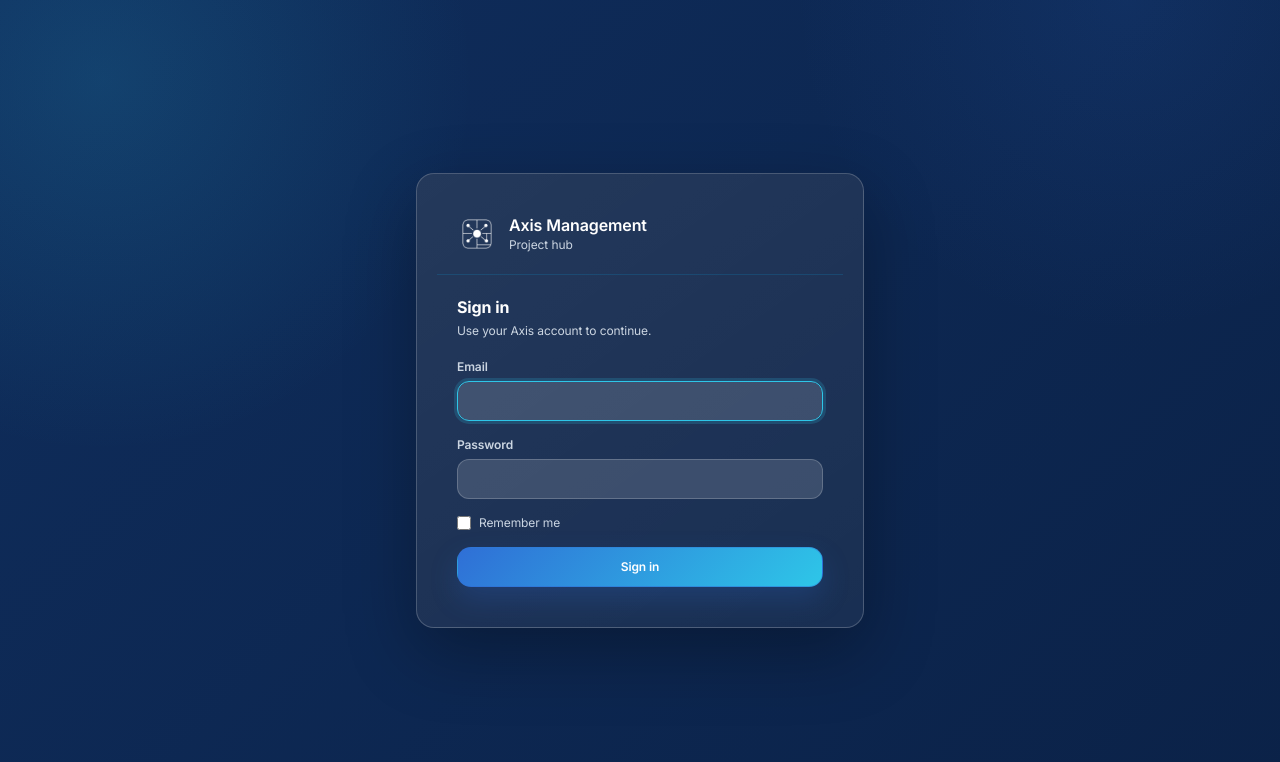
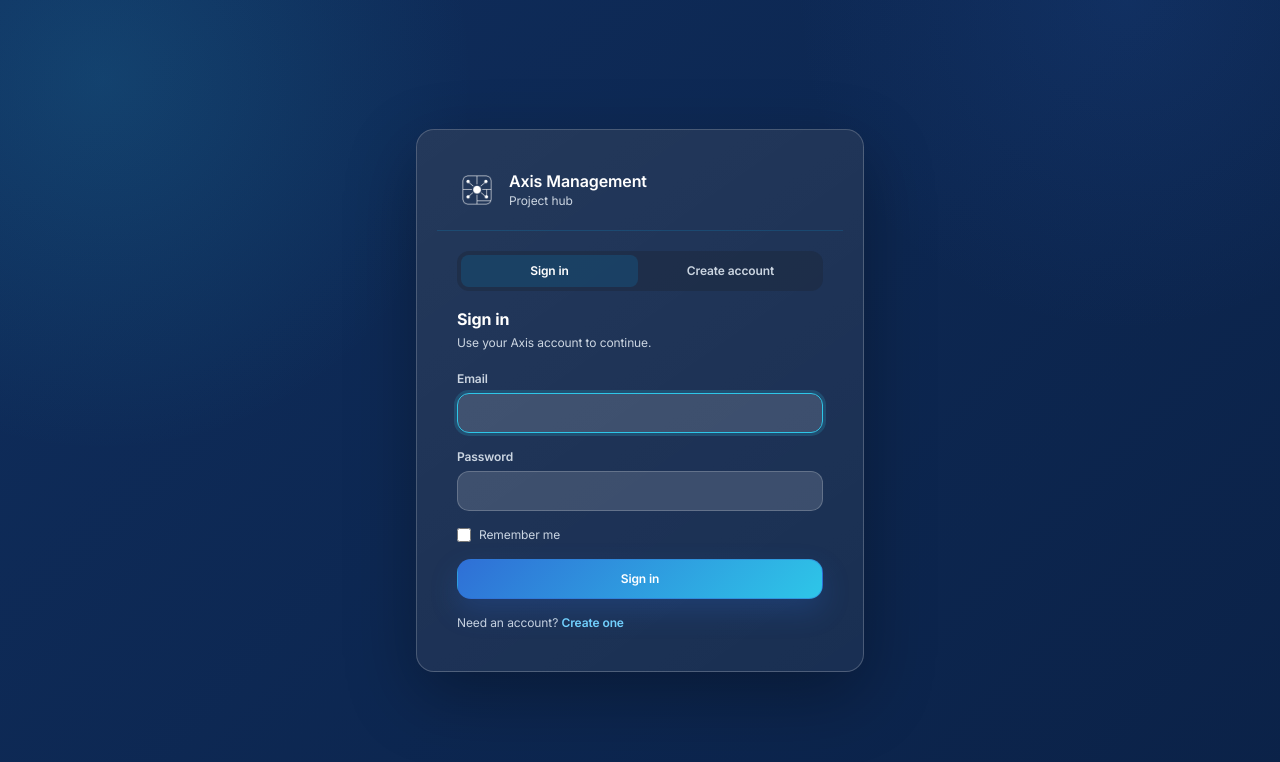
Before and after one commit to Rathana17-Ab/Axis-Management, a Laravel app: page /login in a window 1280 px wide. Shown: the top 762 px of the page. Run offline with Laravel 12, Linux system fonts and the light colour scheme; style sheets or scripts are compiled from the project's sources.

Commit message:
Add self-service account creation on the sign-in page
Adds Sign in / Create account tabs in the existing login card, a validated registration endpoint that creates active accounts and signs them in, a per-IP registration throttle, feature tests, and rebuilt Vite assets.

```diff
--- a/app/Http/Controllers/AuthenticatedSessionController.php
+++ b/app/Http/Controllers/AuthenticatedSessionController.php
@@ -14,9 +14,11 @@ class AuthenticatedSessionController extends Controller
     /**
      * Show the workspace sign-in form.
      */
-    public function create(): View
+    public function create(Request $request): View
     {
-        return view('axis.login');
+        return view('axis.login', [
+            'mode' => $request->routeIs('register') ? 'register' : 'login',
+        ]);
     }
 
     /**
--- a/app/Providers/AppServiceProvider.php
+++ b/app/Providers/AppServiceProvider.php
@@ -40,5 +40,9 @@ class AppServiceProvider extends ServiceProvider
                 Limit::perMinute(30)->by('ip:'.$request->ip()),
             ];
         });
+
+        RateLimiter::for('register', function (Request $request): Limit {
+            return Limit::perMinute(6)->by('register:'.$request->ip());
+        });
     }
 }
--- a/resources/views/axis/login.blade.php
+++ b/resources/views/axis/login.blade.php
@@ -1,6 +1,6 @@
 @extends('layouts.auth')
 
-@section('title', 'Sign in — Axis Management')
+@section('title', $mode === 'register' ? 'Create account — Axis Management' : 'Sign in — Axis Management')
 
 @section('content')
     <main class="flex-1 flex items-center justify-center px-4 py-10">
@@ -18,8 +18,26 @@
             </div>
 
             <div class="px-5 py-5">
-                <h1 id="login-title" class="text-base font-bold text-white">Sign in</h1>
+                <nav class="grid grid-cols-2 gap-1 rounded-xl bg-slate-800/50 p-1" aria-label="Account access">
+                    <a href="{{ route('login') }}" @class([
+                        'rounded-lg px-3 py-2 text-center text-xs font-semibold',
+                        'bg-sky-500/15 text-white' => $mode === 'login',
+                        'text-slate-400 hover:text-white' => $mode !== 'login',
+                    ]) @if ($mode === 'login') aria-current="page" @endif>Sign in</a>
+                    <a href="{{ route('register') }}" @class([
+                        'rounded-lg px-3 py-2 text-center text-xs font-semibold',
+                        'bg-sky-500/15 text-white' => $mode === 'register',
+                        'text-slate-400 hover:text-white' => $mode !== 'register',
+                    ]) @if ($mode === 'register') aria-current="page" @endif>Create account</a>
+                </nav>
+
+                @if ($mode === 'register')
+                    <h1 id="login-title" class="text-base font-bold text-white mt-4">Create account</h1>
+                    <p class="text-xs text-slate-400 mt-1">Choose your sign-in details to start using Axis.</p>
+                @else
+                    <h1 id="login-title" class="text-base font-bold text-white mt-4">Sign in</h1>
                     <p class="text-xs text-slate-400 mt-1">Use your Axis account to continue.</p>
+                @endif
 
                 @if ($errors->any())
                     <div class="mt-4 text-xs text-rose-200 bg-rose-500/10 border border-rose-400/30 rounded-xl px-3 py-2" role="alert">
@@ -27,6 +45,54 @@
                     </div>
                 @endif
 
+                @if ($mode === 'register')
+                    <form method="POST" action="{{ route('register.store') }}" class="mt-5 space-y-4">
+                        @csrf
+
+                        <div>
+                            <label for="register-name" class="block text-xs font-semibold text-slate-400 mb-1.5">Name</label>
+                            <input id="register-name" name="name" type="text" value="{{ old('name') }}" autocomplete="name" autofocus
+                                   aria-invalid="@error('name') true @else false @enderror"
+                                   class="axis-input w-full h-10 px-3 text-sm">
+                            @error('name')
+                                <p class="axis-field__error">{{ $message }}</p>
+                            @enderror
+                        </div>
+
+                        <div>
+                            <label for="register-email" class="block text-xs font-semibold text-slate-400 mb-1.5">Email</label>
+                            <input id="register-email" name="email" type="email" value="{{ old('email') }}" autocomplete="username"
+                                   aria-invalid="@error('email') true @else false @enderror"
+                                   class="axis-input w-full h-10 px-3 text-sm">
+                            @error('email')
+                                <p class="axis-field__error">{{ $message }}</p>
+                            @enderror
+                        </div>
+
+                        <div>
+                            <label for="register-password" class="block text-xs font-semibold text-slate-400 mb-1.5">Password</label>
+                            <input id="register-password" name="password" type="password" autocomplete="new-password"
+                                   aria-invalid="@error('password') true @else false @enderror"
+                                   class="axis-input w-full h-10 px-3 text-sm">
+                            @error('password')
+                                <p class="axis-field__error">{{ $message }}</p>
+                            @enderror
+                        </div>
+
+                        <div>
+                            <label for="register-password-confirmation" class="block text-xs font-semibold text-slate-400 mb-1.5">Confirm password</label>
+                            <input id="register-password-confirmation" name="password_confirmation" type="password" autocomplete="new-password"
+                                   class="axis-input w-full h-10 px-3 text-sm">
+                        </div>
+
+                        <button type="submit" class="btn-primary-glass h-10 w-full text-xs font-semibold">Create account</button>
+                    </form>
+
+                    <p class="mt-4 text-xs text-slate-400">
+                        Already have an account?
+                        <a href="{{ route('login') }}" class="font-semibold text-sky-300 hover:text-sky-200">Sign in</a>
+                    </p>
+                @else
                     <form method="POST" action="{{ route('login.store') }}" class="mt-5 space-y-4">
                         @csrf
 
@@ -57,6 +123,12 @@
 
                         <button type="submit" class="btn-primary-glass h-10 w-full text-xs font-semibold">Sign in</button>
                     </form>
+
+                    <p class="mt-4 text-xs text-slate-400">
+                        Need an account?
+                        <a href="{{ route('register') }}" class="font-semibold text-sky-300 hover:text-sky-200">Create one</a>
+                    </p>
+                @endif
             </div>
         </section>
     </main>
--- a/routes/web.php
+++ b/routes/web.php
@@ -12,6 +12,7 @@ use App\Http\Controllers\ProfilePhotoController;
 use App\Http\Controllers\ProjectController;
 use App\Http\Controllers\ProjectTaskController;
 use App\Http\Controllers\RecordShareController;
+use App\Http\Controllers\RegisteredUserController;
 use App\Http\Controllers\RoleController;
 use App\Http\Controllers\TaskIssueNoteController;
 use App\Http\Controllers\TeamAccessController;
@@ -24,6 +25,10 @@ Route::get('/login', [AuthenticatedSessionController::class, 'create'])
     ->middleware('guest')->name('login');
 Route::post('/login', [AuthenticatedSessionController::class, 'store'])
     ->middleware(['guest', 'throttle:login'])->name('login.store');
+Route::get('/register', [AuthenticatedSessionController::class, 'create'])
+    ->middleware('guest')->name('register');
+Route::post('/register', [RegisteredUserController::class, 'store'])
+    ->middleware(['guest', 'throttle:register'])->name('register.store');
 Route::post('/logout', [AuthenticatedSessionController::class, 'destroy'])
     ->middleware('auth')->name('logout');
 
```
Also changed, not shown: app/Http/Controllers/RegisteredUserController.php (added, +27 -0 lines), app/Http/Requests/RegisterRequest.php (added, +47 -0 lines), tests/Feature/RegisteredUserControllerTest.php (added, +81 -0 lines), 4 other files. Lines whose indentation alone changed are shown as unchanged.
